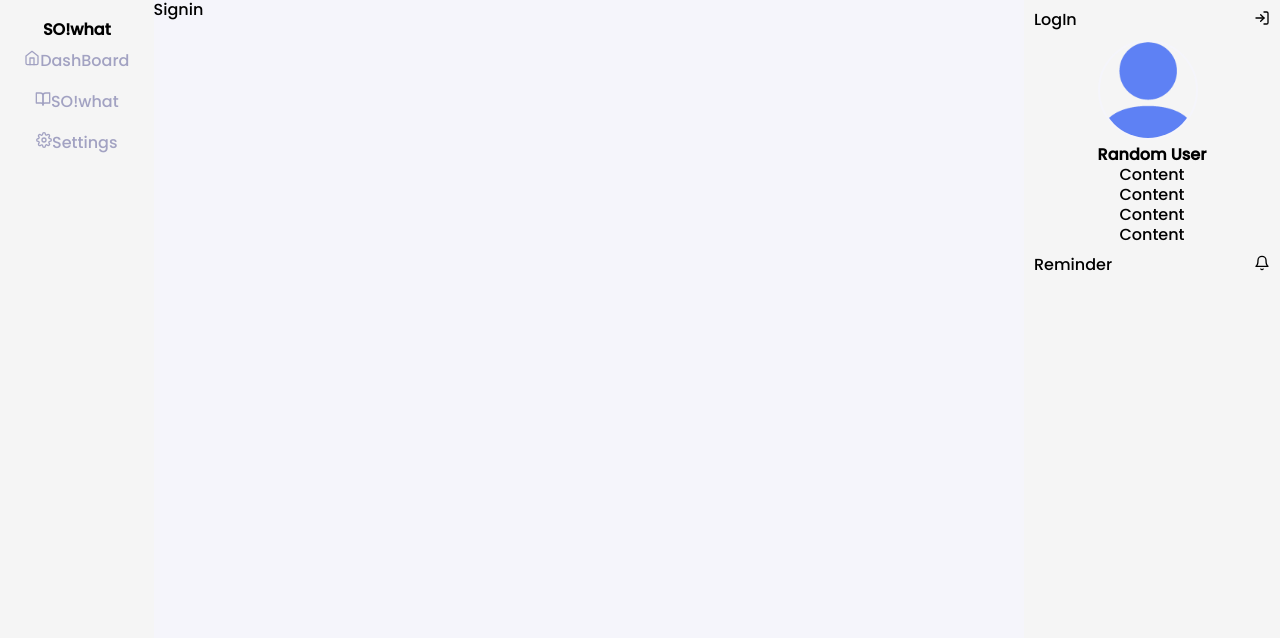
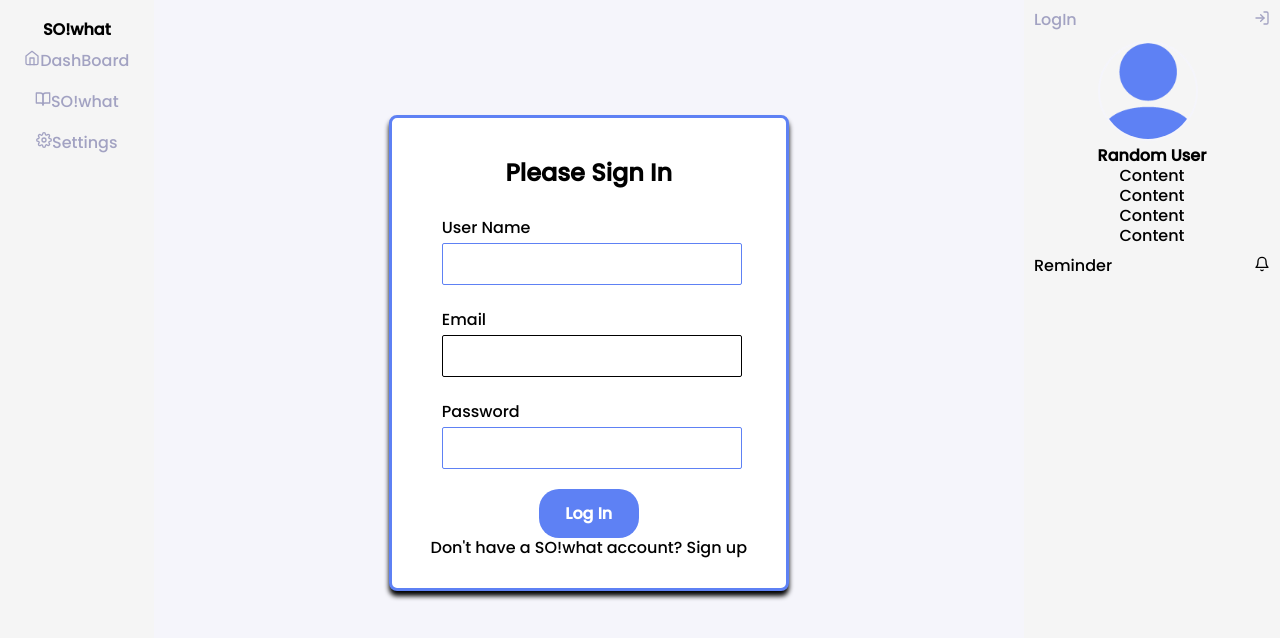
Before and after one commit to Andrew-Fenrich/SOwhat, a React (Create React App) app in the folder client/: page /signin in a window 1280 px wide. Shown: the top 638 px of the page. Built offline with nearby package versions, Linux system fonts and the light colour scheme.

Commit message:
initial sign in set up

```diff
--- a/client/src/App.js
+++ b/client/src/App.js
@@ -1,9 +1,10 @@
-import React from "react";
+import React, { useState } from "react";
 import { BrowserRouter, Switch, Route } from "react-router-dom";
 import styled from "styled-components";
 import GlobalStyles from "./GlobalStyles";
 import LeftNav from "./LeftNav";
 import RightNav from "./RightNav";
+import { SignInUp } from "./SignInUp";
 
 function App() {
   return (
@@ -16,7 +17,7 @@ function App() {
         <Switch>
           <SwitchWrapper>
             <Route exact path="/signin">
-              Signin
+              <SignInUp />
             </Route>
             <Route exact path="/">
               Dashboard
--- a/client/src/RightNav/index.js
+++ b/client/src/RightNav/index.js
@@ -3,16 +3,18 @@ import styled from "styled-components";
 import { FiLogIn, FiLogOut, FiBell } from "react-icons/fi";
 import defaultImage from "../Assets/default-img.png";
 import GlobalStyles from "../GlobalStyles";
+import { NavLink } from "react-router-dom";
 
 const RightNav = () => {
-  const [user, setUser] = useState("");
-
+  const user = "";
   if (user === "") {
     return (
       <Wrapper>
         <LogInOut>
-          <p>LogIn</p>
-          <FiLogIn />
+          <NavLink to="/signin">LogIn</NavLink>
+          <NavLink to="/signin">
+            <FiLogIn />
+          </NavLink>
         </LogInOut>
         <div>
           <UserImage src={defaultImage} alt="Default User Image" />
@@ -61,8 +63,6 @@ const Wrapper = styled.div`
   display: flex;
   flex-direction: column;
   align-items: center;
-  div {
-  }
 `;
 const LogInOut = styled.div`
   display: flex;
--- /dev/null
+++ b/client/src/SignInUp.js
@@ -0,0 +1,166 @@
+import React, { useEffect, useRef, useState } from "react";
+// import { useDispatch } from "react-redux";
+import { useHistory } from "react-router";
+import styled from "styled-components";
+
+export const SignInUp = () => {
+  const [emailValue, setEmailValue] = useState("");
+  const [passwordValue, setPasswordValue] = useState("");
+  const [user, setUser] = useState("");
+  const history = useHistory();
+  // const dispatch = useDispatch();
+
+  const handleUserName = (ev) => {
+    setUser(ev.target.value);
+  };
+  const handleEmailChange = (ev) => {
+    setEmailValue(ev.target.value);
+  };
+
+  const handlePasswordChange = (ev) => {
+    setPasswordValue(ev.target.value);
+  };
+
+  const handleSubmit = (ev) => {
+    ev.preventDefault();
+    if (emailValue.includes("@") && passwordValue.length >= 6) {
+      // dispatch(getUser(emailValue));
+      localStorage.setItem("Current User Email", `${emailValue}`);
+
+      history.push("/");
+    } else {
+      alert("Invalid credentials");
+      console.error("This member does not exist.");
+    }
+    return setEmailValue("") && setPasswordValue("");
+  };
+
+  // focus on input on load
+  const ref = useRef(null);
+  useEffect(() => {
+    ref.current.focus();
+  }, []);
+
+  return (
+    <Wrapper>
+      <Box>
+        <SectionTitle>Please Sign In</SectionTitle>
+        <SectionDiv>
+          <div>
+            <Label for="UserName">User Name</Label>
+          </div>
+          <div>
+            <Input
+              type="text"
+              id="UserName"
+              required
+              ref={ref}
+              onChange={handleUserName}
+            />
+          </div>
+        </SectionDiv>
+        <SectionDiv>
+          <div>
+            <Label for="email">Email</Label>
+          </div>
+          <div>
+            <Input
+              type="text"
+              id="email"
+              required
+              ref={ref}
+              onChange={handleEmailChange}
+            />
+          </div>
+        </SectionDiv>
+        <SectionDiv>
+          <div>
+            <Label for="password">Password</Label>
+          </div>
+          <div>
+            <Input
+              type="password"
+              id="password"
+              required
+              onChange={handlePasswordChange}
+            />
+          </div>
+        </SectionDiv>
+        <SubmitBtn type="submit" onClick={handleSubmit}>
+          Log In
+        </SubmitBtn>
+        <p>Don't have a SO!what account? Sign up</p>
+      </Box>
+    </Wrapper>
+  );
+};
+
+const Wrapper = styled.main`
+  display: flex;
+  justify-content: center;
+  align-items: center;
+  height: calc(100vh - 95px);
+  background-color: #f5f5fb;
+`;
+
+const Box = styled.form`
+  width: 400px;
+  box-shadow: 0 5px 5px #000;
+  border: 3px solid #5e81f4;
+  border-radius: 8px;
+  margin: 20px;
+  padding: 30px;
+  text-align: center;
+  text-decoration: none;
+  color: #000;
+  background-color: #fff;
+`;
+
+const SectionTitle = styled.h2`
+  font-size: 24px;
+  padding: 10px 5px 20px 5px;
+`;
+
+const SectionDiv = styled.div`
+  display: flex;
+  flex-direction: column;
+  align-items: flex-start;
+  text-align: left;
+  padding: 10px 20px;
+`;
+
+const Label = styled.label`
+  padding: 10px 0;
+`;
+
+const Input = styled.input`
+  border: 1px solid #5e81f4;
+  border-radius: 2px;
+  margin: 5px 0;
+  padding: 10px;
+  width: 300px;
+  &:focus {
+    outline: none;
+    border: 1px solid black;
+  }
+`;
+
+const SubmitBtn = styled.button`
+  appearance: none;
+  border: 2px solid transparent;
+  border-radius: 20px;
+  background-color: #5e81f4;
+  color: white;
+  padding: 10px;
+  margin: 5px 20px 0 20px;
+  width: 100px;
+  font-size: 16px;
+  font-weight: bold;
+  &:hover {
+    outline: none;
+    cursor: pointer;
+    border: 2px solid #a2a2c2;
+    background-color: #a2a2c2;
+    color: whitesmoke;
+  }
+`;
```
